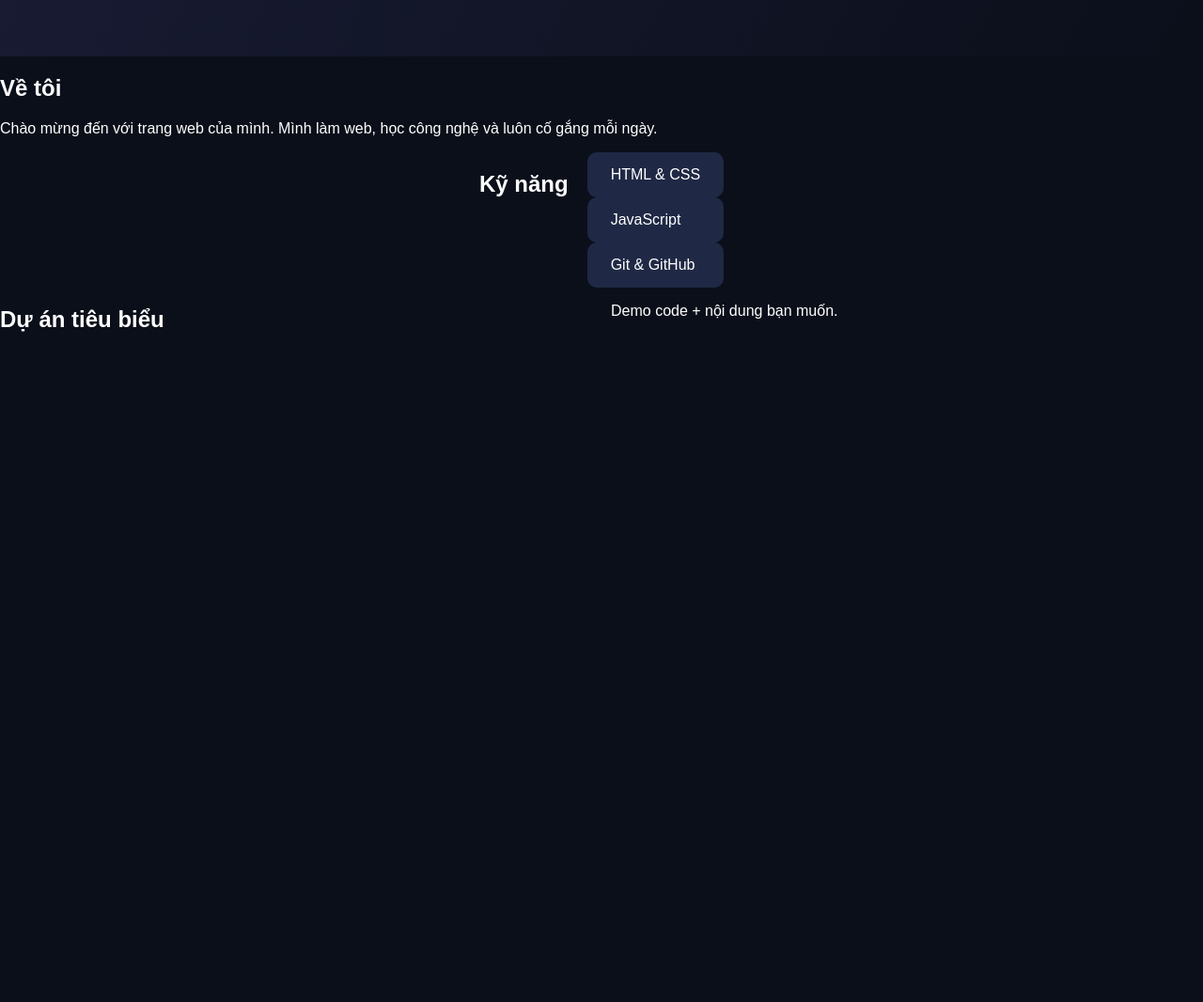
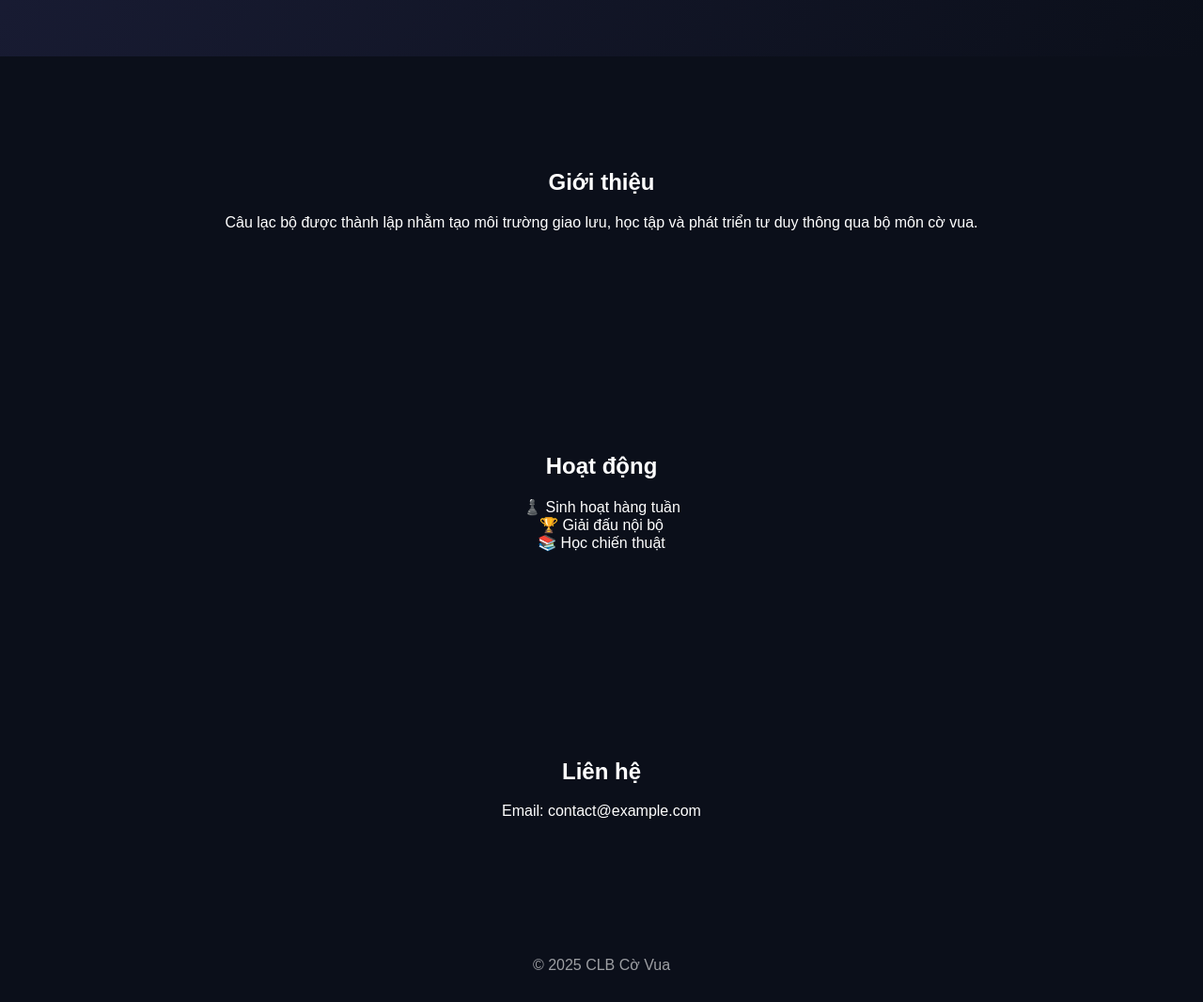
Before and after one commit to QuanCHESS/MyWebsite, a plain HTML site: page index.html in a window 1280 px wide. Shown: the part 740-1806 px from the top of the page at 94% size. Before the commit the page ends 1259 px from the top, so only its background shows below. Drawn offline with Linux system fonts and the light colour scheme.

Commit message:
Update index.html

```diff
--- a/index.html
+++ b/index.html
@@ -3,39 +3,51 @@
 <head>
     <meta charset="UTF-8">
     <meta name="viewport" content="width=device-width, initial-scale=1.0">
-    <title>Trang giới thiệu cá nhân</title>
+    <title>Giới thiệu</title>
     <link rel="stylesheet" href="style.css">
 </head>
 <body>
 
-<header class="hero reveal">
-    <h1>Xin chào 👋</h1>
-    <p>Mình là Noname — Web Developer</p>
-</header>
+<nav>
+    <div class="logo">CLB CHESS</div>
+    <ul>
+        <li><a href="#home">Trang chủ</a></li>
+        <li><a href="#about">Giới thiệu</a></li>
+        <li><a href="#activity">Hoạt động</a></li>
+        <li><a href="#contact">Liên hệ</a></li>
+    </ul>
+</nav>
 
-<section class="about reveal">
-    <h2>Về tôi</h2>
-    <p>Chào mừng đến với trang web của mình. Mình làm web, học công nghệ và luôn cố gắng mỗi ngày.</p>
+<section id="home" class="hero reveal">
+    <h1>Chào mừng đến với CLB Cờ Vua</h1>
+    <p>Nơi rèn luyện trí tuệ và đam mê</p>
 </section>
 
-<section class="skills reveal">
-    <h2>Kỹ năng</h2>
-    <div class="skill-list">
-        <div class="skill">HTML & CSS</div>
-        <div class="skill">JavaScript</div>
-        <div class="skill">Git & GitHub</div>
+<section id="about" class="section reveal">
+    <h2>Giới thiệu</h2>
+    <p>
+        Câu lạc bộ được thành lập nhằm tạo môi trường giao lưu,
+        học tập và phát triển tư duy thông qua bộ môn cờ vua.
+    </p>
+</section>
+
+<section id="activity" class="section reveal">
+    <h2>Hoạt động</h2>
+    <div class="cards">
+        <div class="card">♟️ Sinh hoạt hàng tuần</div>
+        <div class="card">🏆 Giải đấu nội bộ</div>
+        <div class="card">📚 Học chiến thuật</div>
     </div>
 </section>
 
-<section class="projects reveal">
-    <h2>Dự án tiêu biểu</h2>
-    <p>Demo code + nội dung bạn muốn.</p>
+<section id="contact" class="section reveal">
+    <h2>Liên hệ</h2>
+    <p>Email: contact@example.com</p>
 </section>
 
-<section class="contact reveal">
-    <h2>Liên hệ</h2>
-    <p>Email: example@gmail.com</p>
-</section>
+<footer>
+    © 2025 CLB Cờ Vua
+</footer>
 
 <script src="script.js"></script>
 </body>
```
